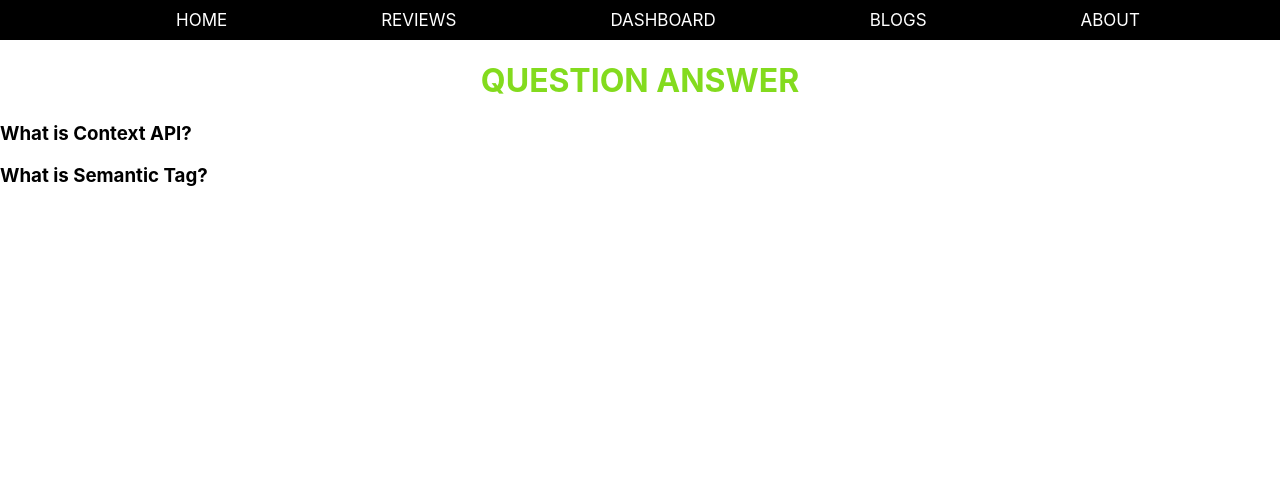
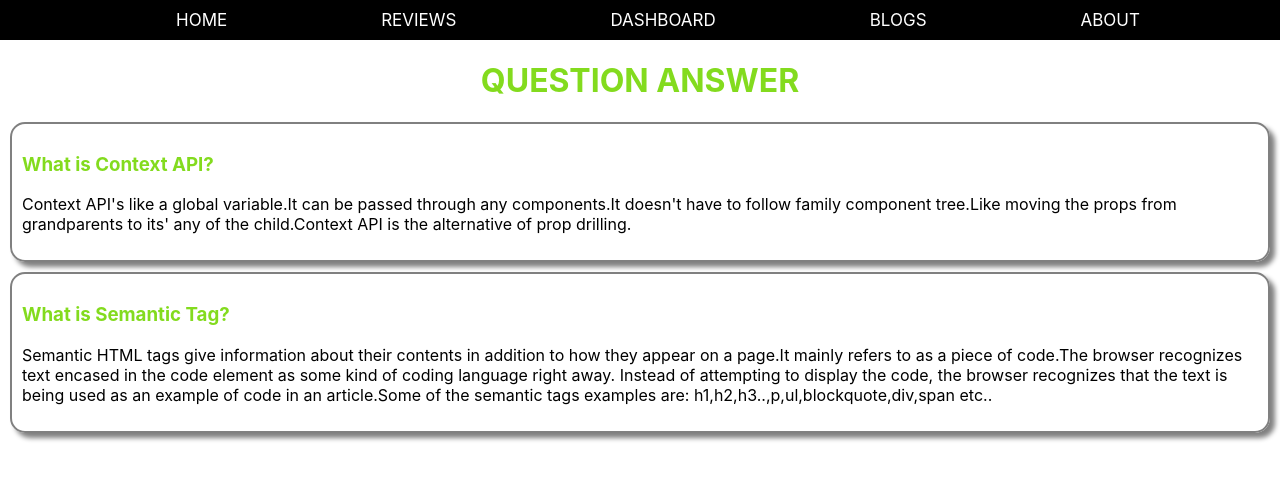
Before and after one commit to EHSANJiSHAD/ps5-whole-seller, a React (Create React App) app: page /blogs in a window 1280 px wide. Shown: the top 480 px of the page. Built offline with nearby package versions, Linux system fonts and the light colour scheme.

Commit message:
qstn answered

```diff
--- a/src/components/About/About.js
+++ b/src/components/About/About.js
@@ -5,7 +5,7 @@ import React from 'react';
 const About = () => {
     return (
         <div>
-           <h1>About</h1>
+           <h1 style={{ textAlign: 'center', color: 'rgb(131, 219, 30)' }}>ABOUT US</h1>
         </div>
     );
 };
--- a/src/components/Blogs/Blogs.css
+++ b/src/components/Blogs/Blogs.css
@@ -0,0 +1,10 @@
+.qstn-ans{
+    border-radius: 15px;
+    box-shadow: 5px 5px 5px gray;
+    border: 2px solid gray;
+    padding: 10px;
+    margin: 10px;
+}
+.qstn-ans h3{
+    color: rgb(131, 219, 30);
+}
--- a/src/components/Blogs/Blogs.js
+++ b/src/components/Blogs/Blogs.js
@@ -7,13 +7,14 @@ const Blogs = () => {
         <div>
            <h1 style={{textAlign:'center',color:'rgb(131, 219, 30)'}}>QUESTION ANSWER</h1>
 
-           <div>
+           <div className='qstn-ans'>
                <h3>What is Context API?</h3>
-               <p></p>
+               <p>Context API's like a global variable.It can be passed through any components.It doesn't have to follow family component tree.Like moving the props from grandparents to its' any of the child.Context API is the alternative of prop drilling.</p>
            </div>
 
-           <div>
+           <div className='qstn-ans'>
                <h3>What is Semantic Tag?</h3>
+               <p>Semantic HTML tags give information about their contents in addition to how they appear on a page.It mainly refers to as a piece of code.The browser recognizes text encased in the code element as some kind of coding language right away. Instead of attempting to display the code, the browser recognizes that the text is being used as an example of code in an article.Some of the semantic tags examples are:  h1,h2,h3..,p,ul,blockquote,div,span etc..</p>
            </div>
         </div>
     );
--- a/src/components/Dashboard/Dashboard.js
+++ b/src/components/Dashboard/Dashboard.js
@@ -8,7 +8,7 @@ import MyBarChart from '../MyBarChart/MyBarChart';
 const Dashboard = () => {
     return (
         <div>
-            <h1 style={{ textAlign: 'center', color: 'rgb(131, 219, 30)' }}>CHARTS</h1>
+            <h1 style={{ textAlign: 'center', color: 'rgb(131, 219, 30)'}}>CHARTS</h1>
 
             <div className='charts'>
                 <div>
```
